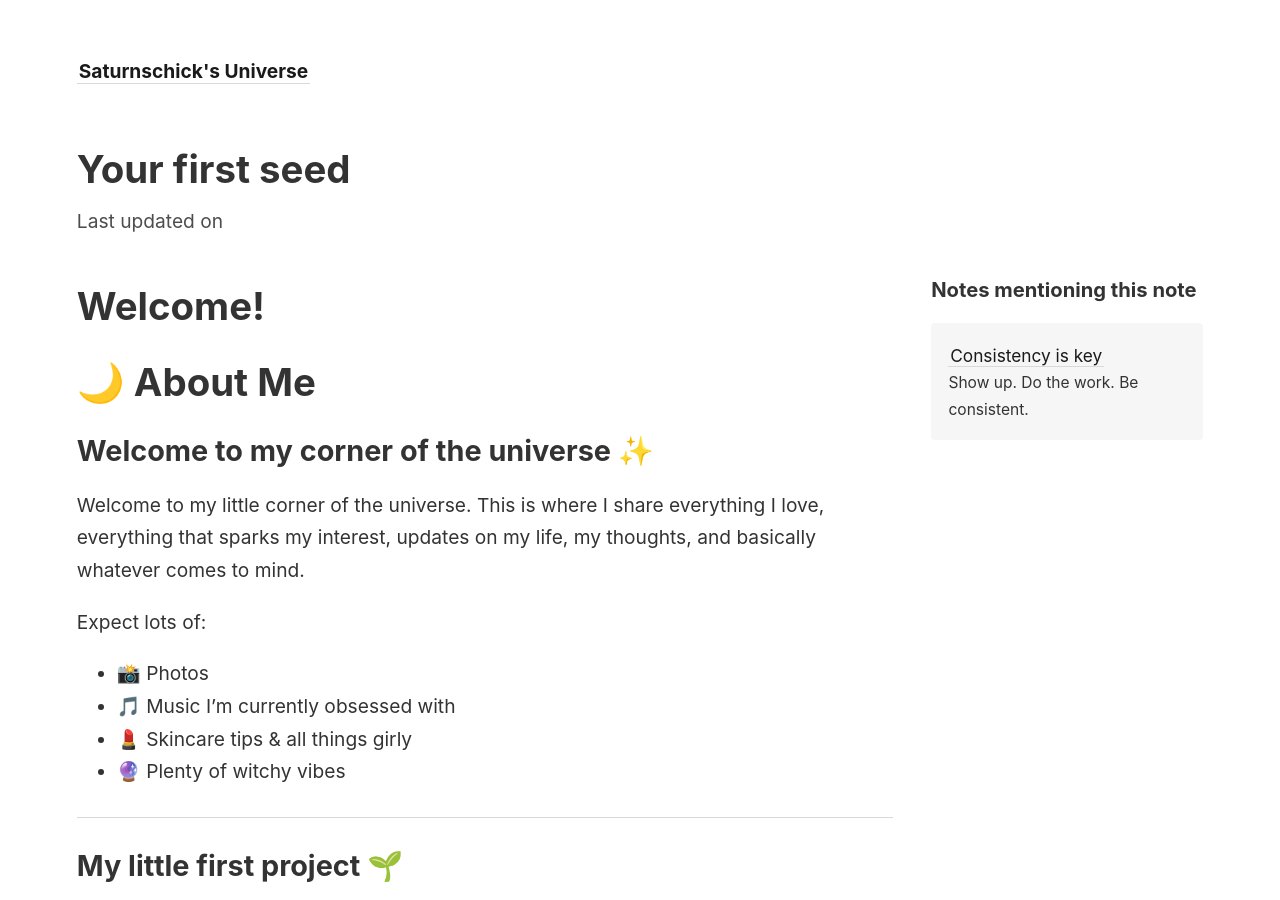
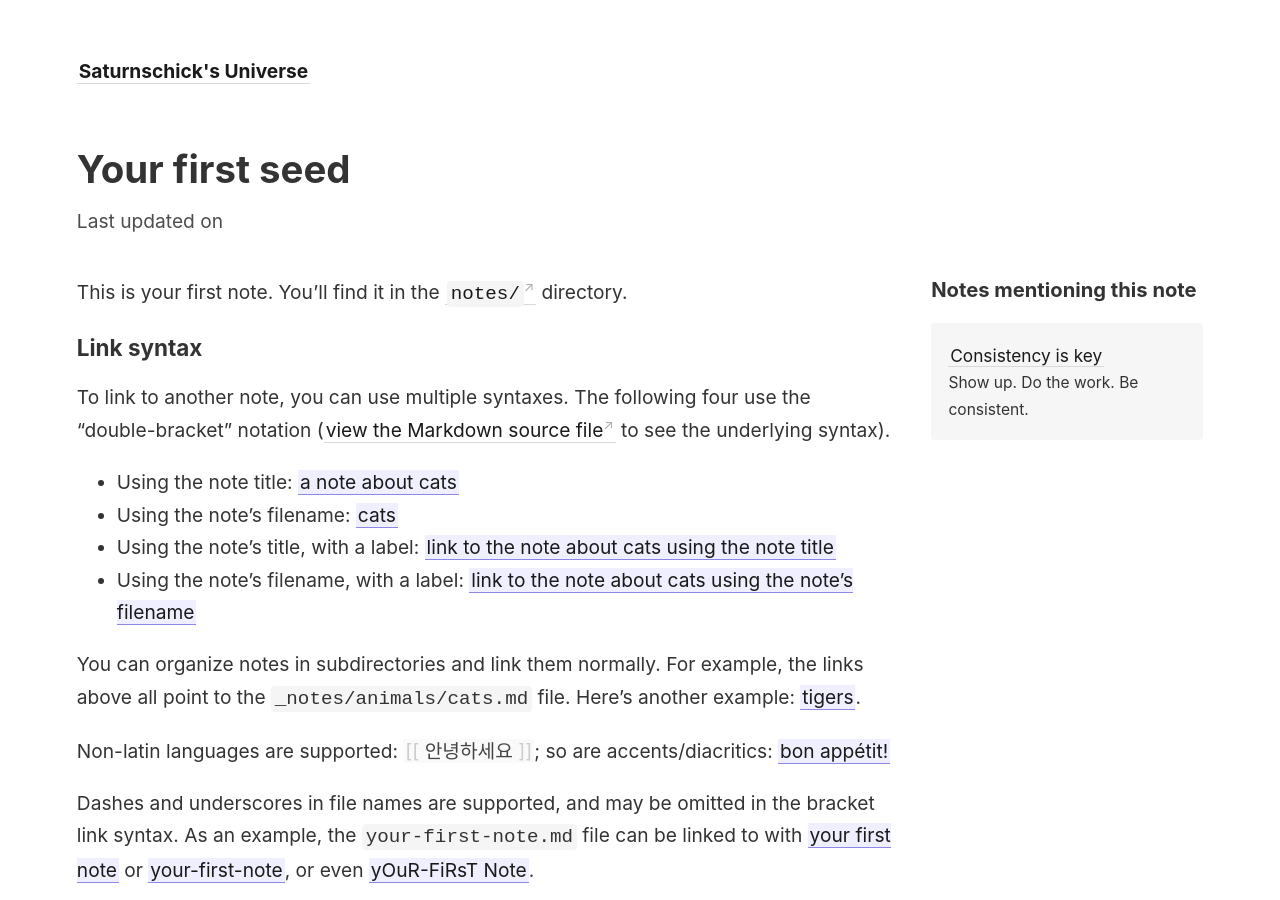
Before and after one commit to saturnschick/saturnschick-garden, a Jekyll site: the page built from _notes/your-first-note.md, in a window 1280 px wide and 900 px high. Built offline with Jekyll 4.4.1, drawn with Linux system fonts in a browser that asks for light colours; some of the changed text lies outside the part shown.

Commit message:
Update your-first-note.md

```diff
--- a/_notes/your-first-note.md
+++ b/_notes/your-first-note.md
@@ -1,39 +1,6 @@
 ---
 title: Your first seed
 ---
-
-# Welcome!
-# 🌙 About Me
-
-## Welcome to my corner of the universe ✨
-
-Welcome to my little corner of the universe. This is where I share everything I love, everything that sparks my interest, updates on my life, my thoughts, and basically whatever comes to mind.
-
-Expect lots of:
-- 📸 Photos
-- 🎵 Music I’m currently obsessed with
-- 💄 Skincare tips & all things girly
-- 🔮 Plenty of witchy vibes
-
----
-
-## My little first project 🌱
-
-This space won’t be perfect—it’s my very first *project*, my initial step into creativity, and a way to channel the storms in my mind.
-
----
-
-## Scroll if you want, peek if you like 👀
-
-If some things here don’t quite make sense to you, feel free to scroll on by! This isn’t necessarily for you, nor written with you in mind.
-
-But I’m offering you a glimpse—a peek into my world. It might not always make sense, but it makes perfect sense to me, and that’s all that matters because this is *my page*.
-
----
-
-## I am the hero here 😎
-
-Hahaha! Just kidding… or am I? 😉
 
 This is your first note. You'll find it in the [`notes/`](https://github.com/maximevaillancourt/digital-garden-jekyll-template/tree/master/_notes) directory.
 
```
